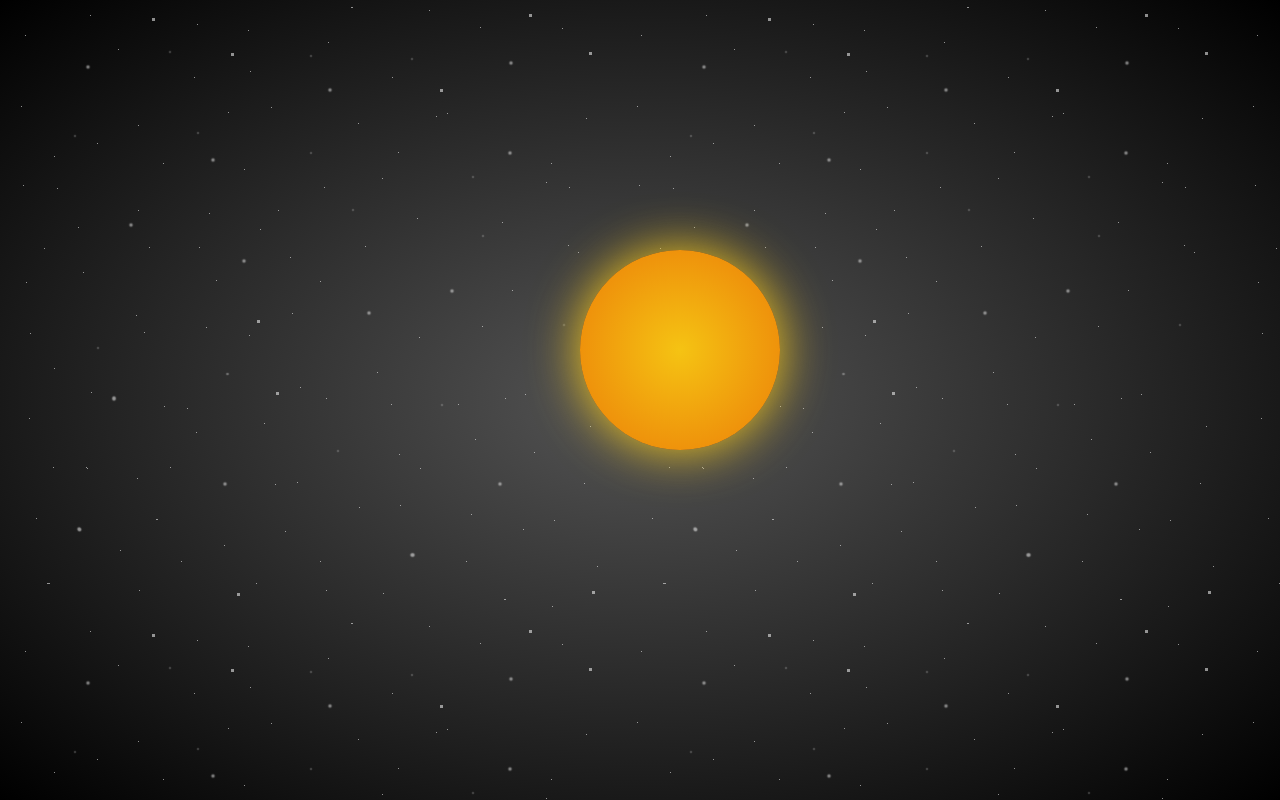
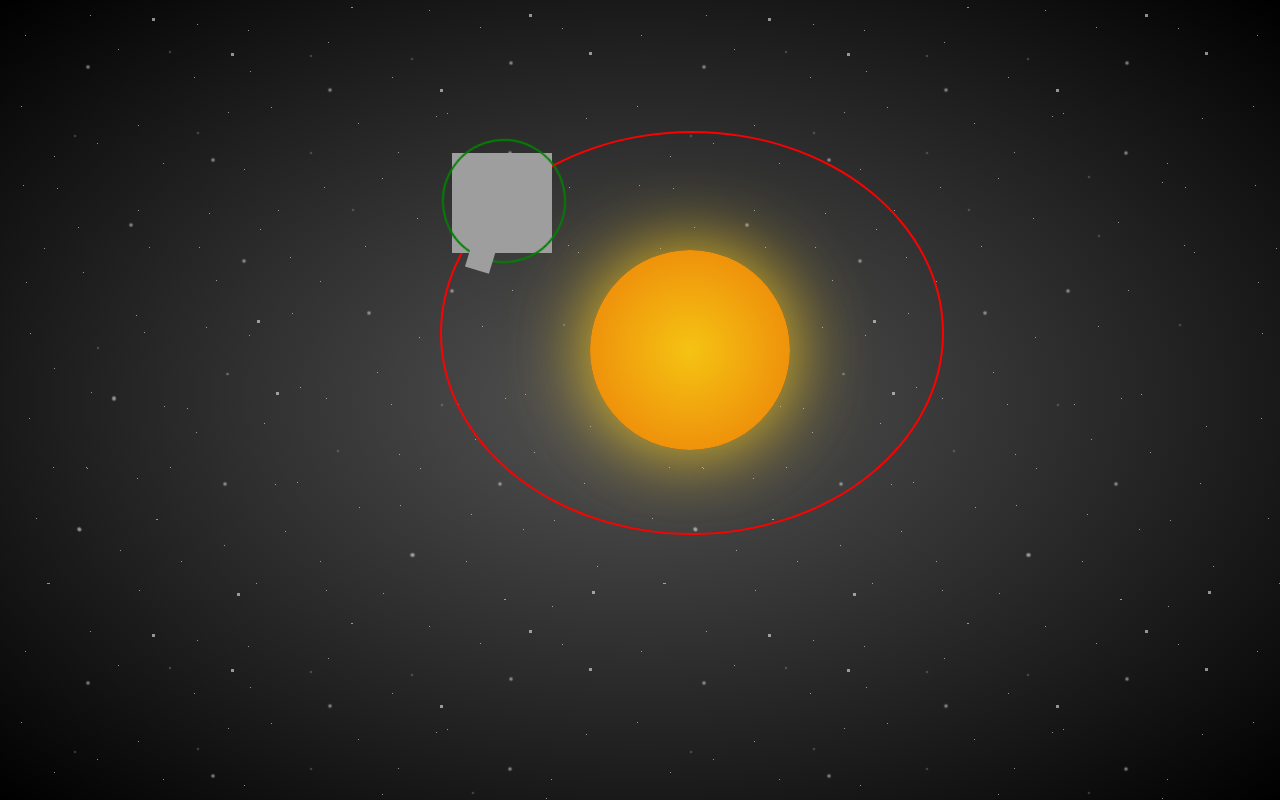
Before and after one commit to AmineDeflaoui/planet-animation, a plain HTML site: page index.html in a window 1280 px wide. Drawn offline with Linux system fonts and the light colour scheme; grey boxes are pictures that could not be loaded.

Commit message:
Final look html&css

```diff
--- a/css/style.css
+++ b/css/style.css
@@ -1,13 +1,24 @@
 @keyframes starpulse {
     from {opacity: 1;}
     to {opacity: 0.2;}
+}
+@keyframes sunfire {
+    from {box-shadow: 0px 0px 50px #f5c91a;}
+    to {box-shadow: 0px 0px 100px #f5c91a;}
+}
+@keyframes spin{
+    from{transform:rotate(0);}
+    to{transform: rotate(360deg);}
 }
 html,body{
     width: 100%;
     height: 100%;
 }
 #universe{
-    z-index: 1;
+    position: absolute;
+    top: 0;
+    left: 0;
+    z-index: -1;
     background: black;
     background: -webkit-radial-gradient(#555,#000);
     background: -moz-radial-gradient(#555,#000);
@@ -15,15 +26,19 @@ html,body{
     background: radial-gradient(#555,#000);
 }
 #stars{
-    z-index: 2;
+    position: absolute;
+    top: 0;
+    left: 0;
+    z-index: -1;
     height: 100%;
     width: 100%;
     background-image: url("../img/stars.png");
+    /*background-repeat: repeat;
+    background-size: cover;*/
     animation: starpulse 3s infinite alternate;
 }
 
 #sun{
-    z-index: 3;
     width: 200px;
     height: 200px;
     border-radius: 200px;
@@ -34,23 +49,50 @@ html,body{
     background: -o-radial-gradient(#f5c313,#ec7e08);
     background: radial-gradient(#f5c313,#ec7e08);
     box-shadow: 0px 0px 50px #f5c91a;
-    position: absolute;
+    position: relative;
     top: 250px;
-    left: 580px;
+    left: 590px;
+    animation: sunfire 3s infinite alternate;
+
 
 }
-/*
+
 #earthorbit{
+    width: 500px;
+    height: 400px;
+    position: absolute;
+    top: 131px;
+    left: 440px;
+    border: solid 2px red;
+    border-radius: 100%;
+    animation: spin 5s linear infinite;*/
 
 }
 #earth{
-    width: 150px;
-    height: 150px;
+    width: 100px;
+    height: 100px;
+    position: absolute;
+    top: 20px;
+    left: 10px;
+    animation: spin 20s linear infinite;
 }
+
 #moonorbit{
+    width: 120px;
+    height: 120px;
+    border: solid 2px green;
+    border-radius: 100%;
+    position: absolute;
+    top:6px;
+    left:;
+    animation: spin 7s linear infinite;*/
+}
+#moon{
+    width: 25px;
+    height: 25px;
+    position: absolute;
+    top: 12px;
+    left: -3px;
+    animation: spin 6s linear infinite;
 
 }
-#moon{
-    width: 30px;
-    height: 30px;
-}*/
--- a/index.html
+++ b/index.html
@@ -12,11 +12,11 @@
 <body id="universe">
     <div id="stars"></div>
     <div id="sun"></div>
-    <!--<div id="earthorbit">
+    <div id="earthorbit">
         <img src="img/earthplanet.png" alt="Earth" id="earth">
         <div id="moonorbit">
             <img src="img/moon.png" alt="Moon" id="moon">
         </div>
-    </div>-->
+    </div>
 </body>
 </html>
```
